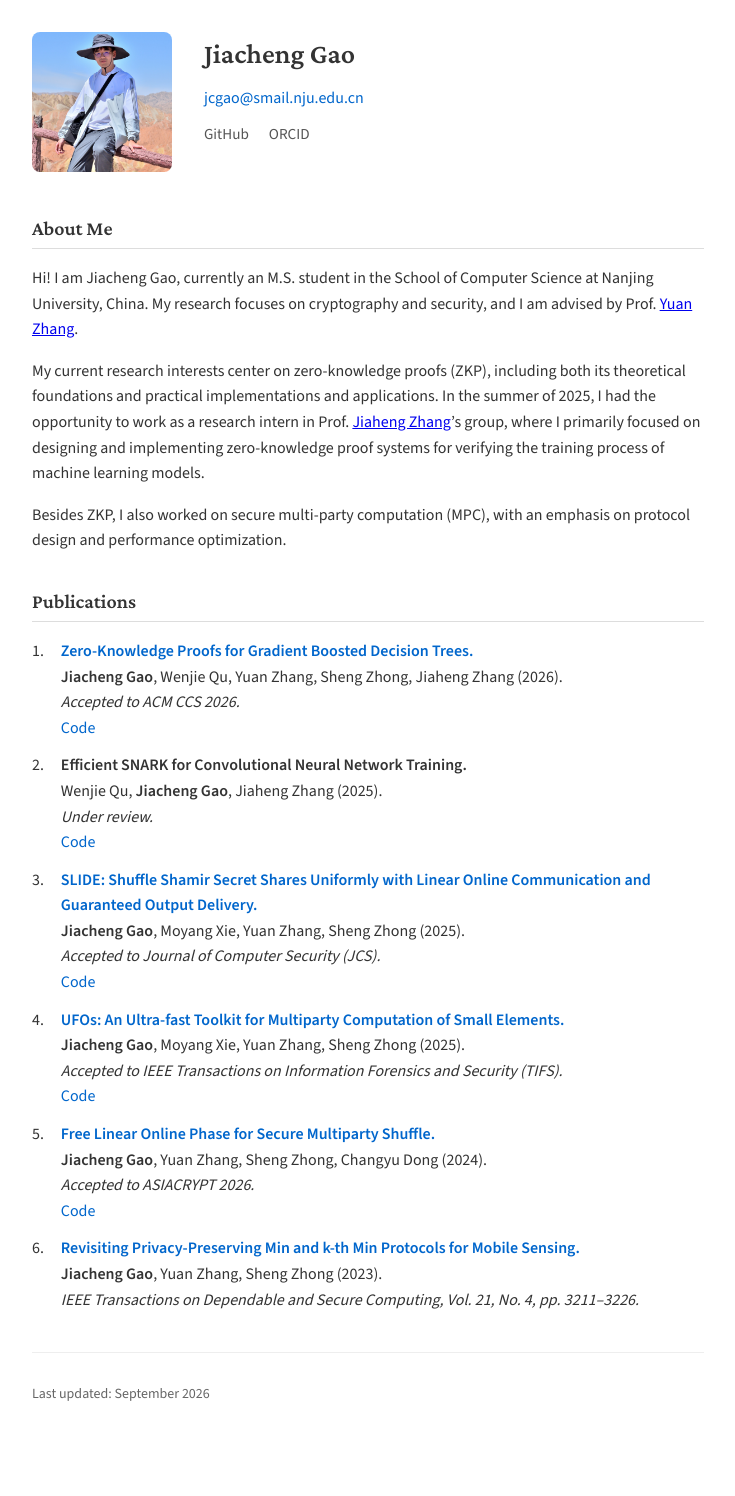
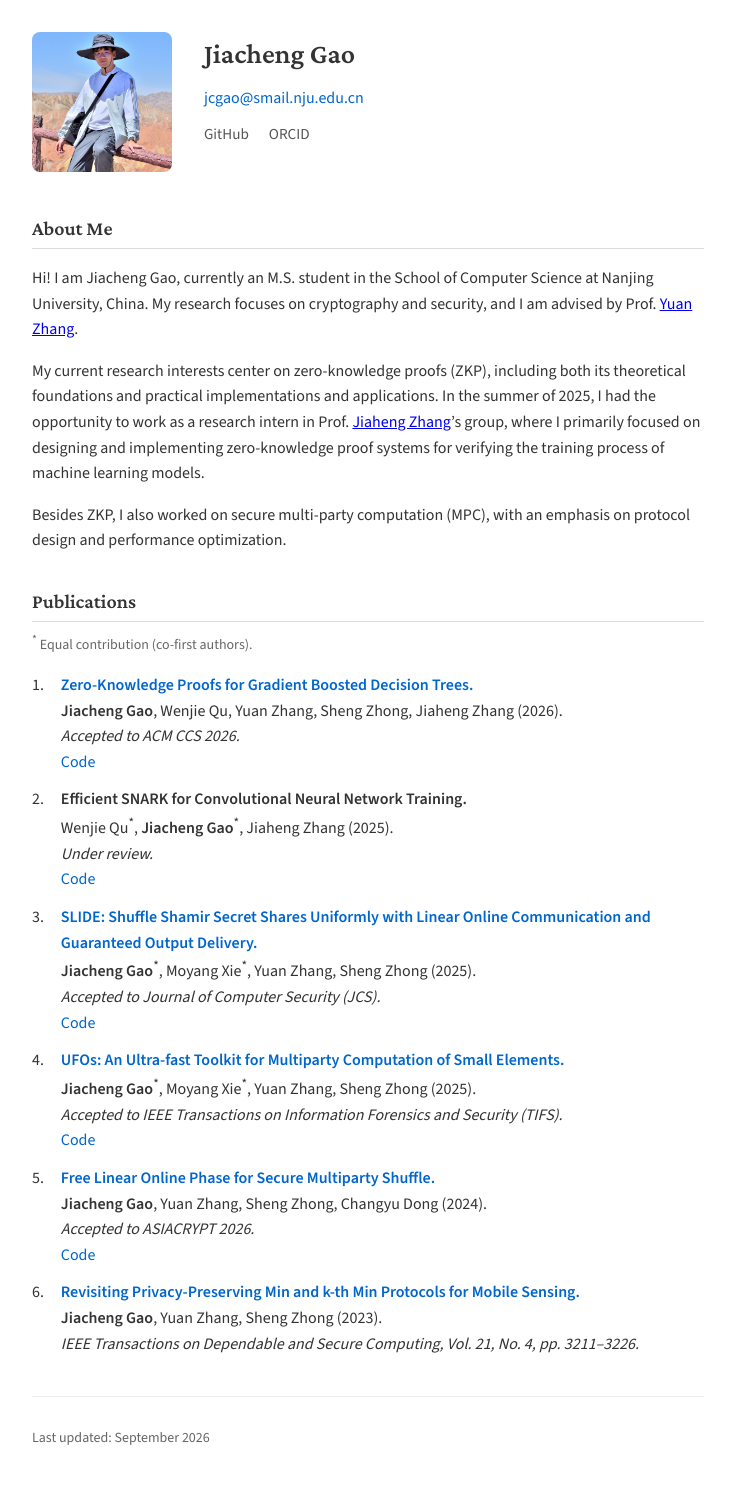
Before and after one commit to GJCPP/GJCPP.github.io, a Jekyll site: the page built from index.md, in a window 1280 px wide. Shown: the whole page, without its empty margins (272-1007 px from the left). Built offline with Jekyll 4.4.1, drawn with Linux system fonts in a browser that asks for light colours; before the commit the page ends 1452 px from its top, so only the background shows below that.

Commit message:
Mark co-first authors for zkCNN, SLIDE, and UFOs

```diff
--- a/_content/publications.md
+++ b/_content/publications.md
@@ -6,21 +6,21 @@
 -----
 
 **Efficient SNARK for Convolutional Neural Network Training.**
-Wenjie Qu, **Jiacheng Gao**, Jiaheng Zhang (2025).
+Wenjie Qu<sup>&ast;</sup>, **Jiacheng Gao**<sup>&ast;</sup>, Jiaheng Zhang (2025).
 *Under review.*
 [Code](https://github.com/GJCPP/Semper)
 
 -----
 
 [**SLIDE: Shuffle Shamir Secret Shares Uniformly with Linear Online Communication and Guaranteed Output Delivery.**](https://arxiv.org/abs/2608.27129)
-**Jiacheng Gao**, Moyang Xie, Yuan Zhang, Sheng Zhong (2025).
+**Jiacheng Gao**<sup>&ast;</sup>, Moyang Xie<sup>&ast;</sup>, Yuan Zhang, Sheng Zhong (2025).
 *Accepted to Journal of Computer Security (JCS).*
 [Code](https://github.com/GJCPP/ShamirShuffle)
 
 -----
 
 [**UFOs: An Ultra-fast Toolkit for Multiparty Computation of Small Elements.**](https://eprint.iacr.org/2025/2281)
-**Jiacheng Gao**, Moyang Xie, Yuan Zhang, Sheng Zhong (2025).
+**Jiacheng Gao**<sup>&ast;</sup>, Moyang Xie<sup>&ast;</sup>, Yuan Zhang, Sheng Zhong (2025).
 *Accepted to IEEE Transactions on Information Forensics and Security (TIFS).*
 [Code](https://github.com/GJCPP/ShamirMPC)
 
--- a/_includes/publications.html
+++ b/_includes/publications.html
@@ -1,5 +1,6 @@
 <section class="section">
   <h2>Publications</h2>
+  <p class="publications-note"><sup>*</sup> Equal contribution (co-first authors).</p>
   <ol class="publications" id="publications-list">
     <li class="pub-loading">Loading…</li>
   </ol>
--- a/assets/css/main.css
+++ b/assets/css/main.css
@@ -84,6 +84,12 @@ body {
 
 .statement p:last-child {
   margin-bottom: 0;
+}
+
+.publications-note {
+  margin: -0.5rem 0 1rem;
+  color: #666;
+  font-size: 0.875rem;
 }
 
 .publications {
```
